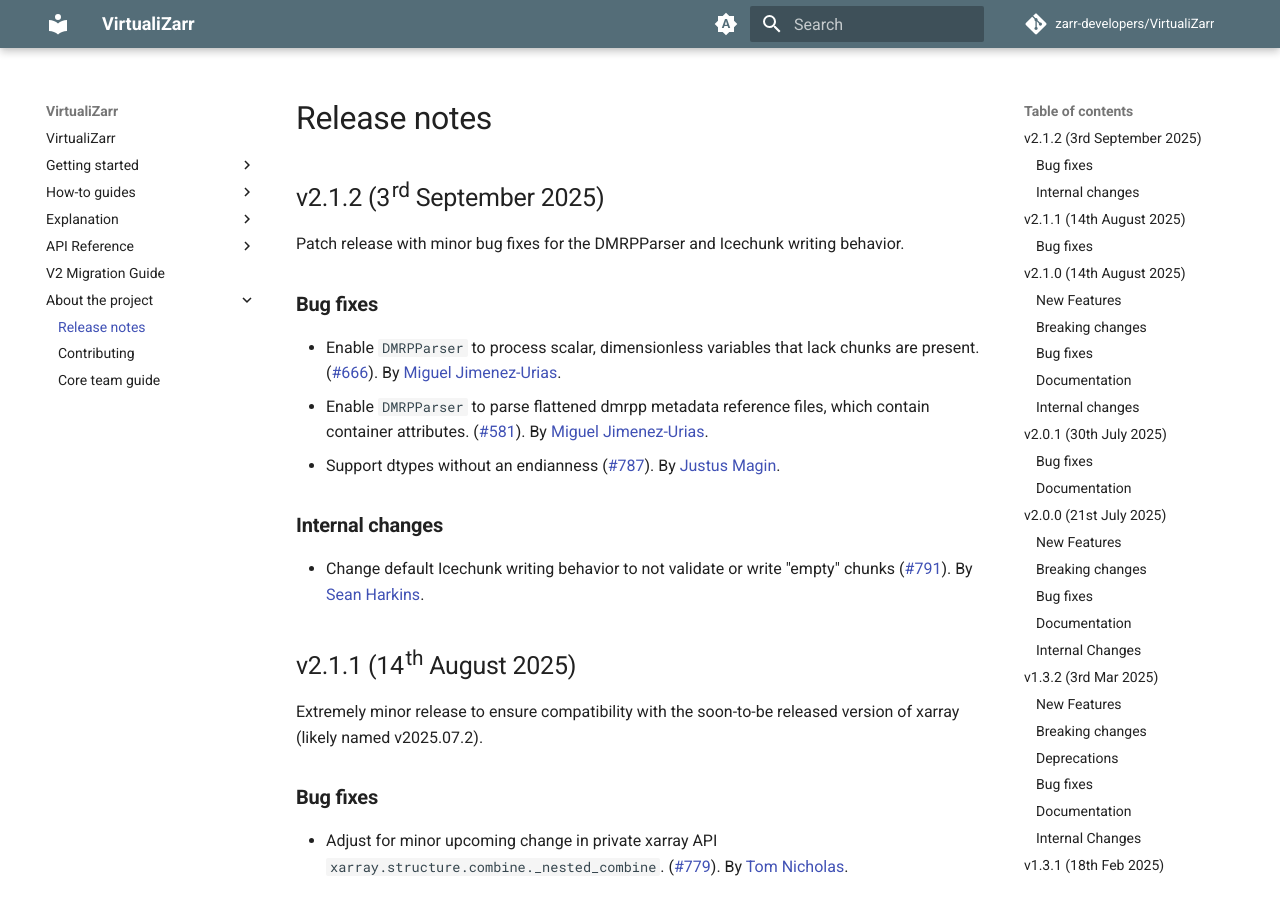
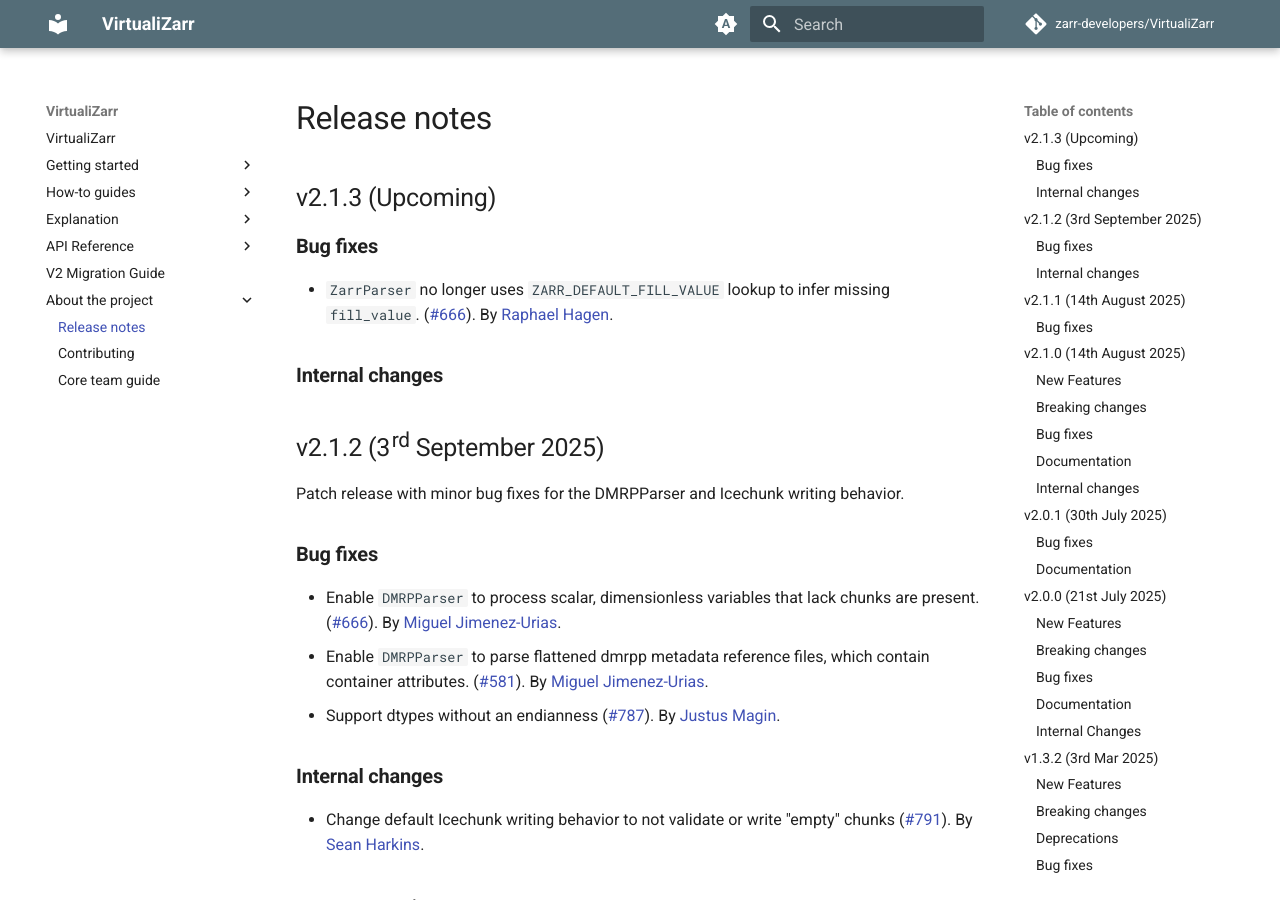
Before and after one commit to zarr-developers/VirtualiZarr, an MkDocs documentation site: the page built from docs/releases.md, in a window 1280 px wide and 900 px high. Built offline with MkDocs 1.6.1 and Material for MkDocs 9.7.7, drawn with Linux system fonts in a browser that asks for light colours; comment, search, counter and statistics services are not loaded; the version menu is left out.

Commit message:
add regression test for fill_value in get_metadata + release notes

```diff
--- a/conftest.py
+++ b/conftest.py
@@ -72,12 +72,12 @@
     return ObjectStoreRegistry({"file://": LocalStore()})
 
 
-@pytest.fixture()
-def zarr_store_scalar(tmpdir):
+@pytest.fixture(params=["int8", "uint8", "float32"])
+def zarr_store_scalar(tmpdir, request):
     import zarr
 
     store = zarr.storage.MemoryStore()
-    zarr_store_scalar = zarr.create_array(store=store, shape=(), dtype="int8")
+    zarr_store_scalar = zarr.create_array(store=store, shape=(), dtype=request.param)
     zarr_store_scalar[()] = 42
     return zarr_store_scalar
 
--- a/docs/releases.md
+++ b/docs/releases.md
@@ -1,4 +1,17 @@
 # Release notes
+
+
+
+## v2.1.3 (Upcoming)
+
+
+### Bug fixes
+
+- `ZarrParser` no longer uses `ZARR_DEFAULT_FILL_VALUE` lookup to infer missing `fill_value`.
+  ([#666](https://github.com/zarr-developers/VirtualiZarr/pull/812)).
+  By [Raphael Hagen](https://github.com/norlandrhagen).
+
+### Internal changes
 
 ## v2.1.2 (3rd September 2025)
 
```
Also changed, not shown: 1 other file.
